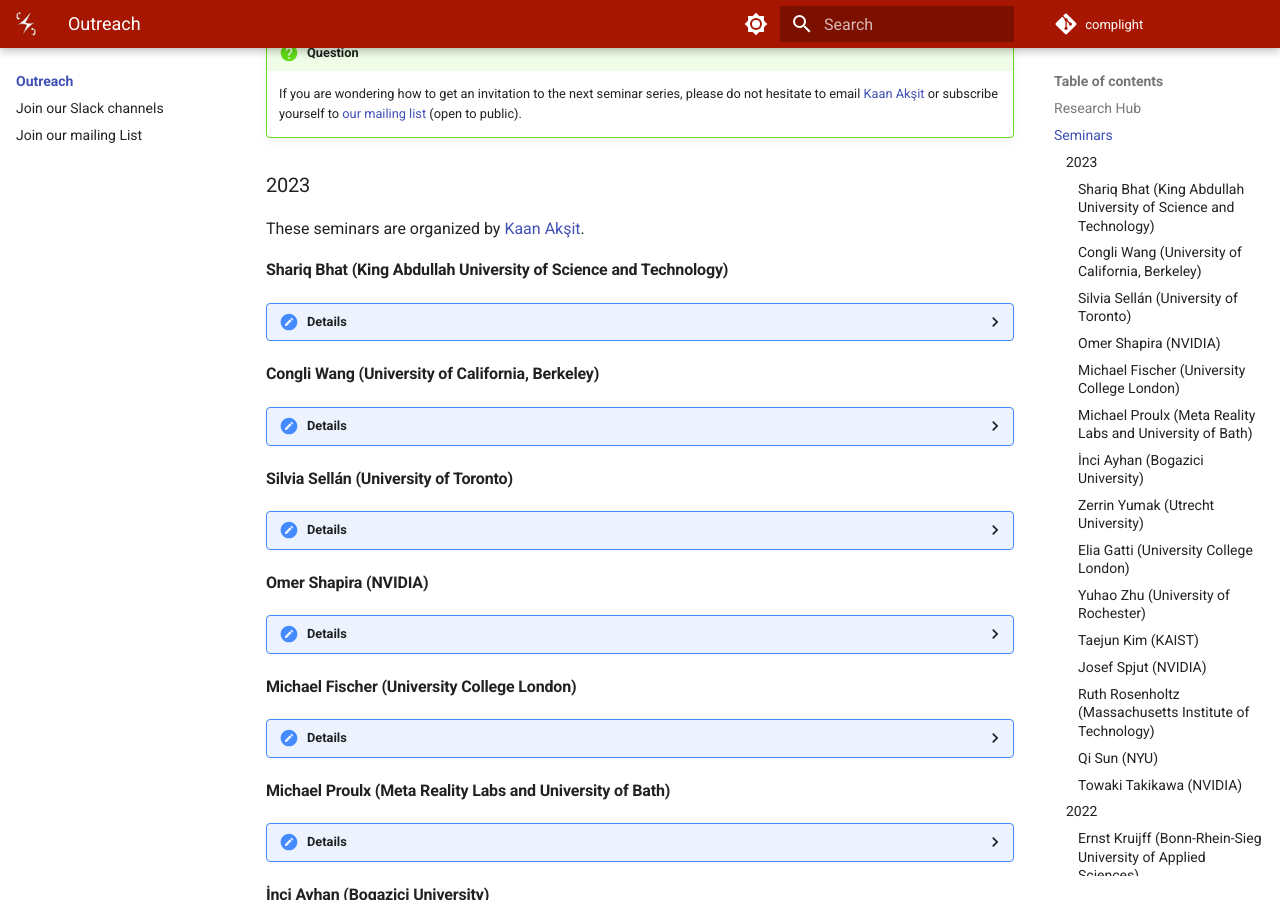
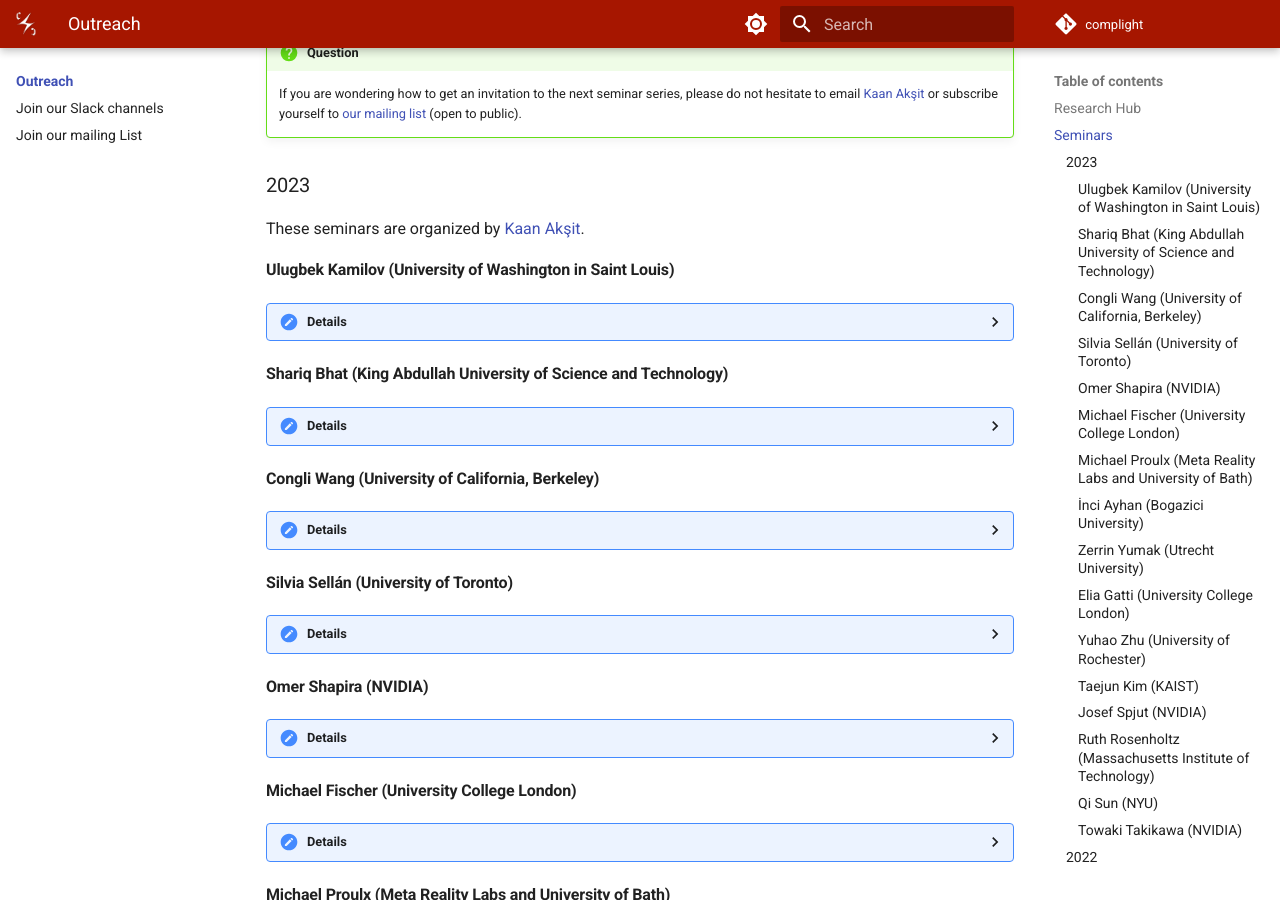
Before and after one commit to complight/complight.github.io, an MkDocs documentation site: the page built from docs/outreach/index.md, in a window 1280 px wide and 900 px high, scrolled down 943 px. Built offline with MkDocs 1.6.1 and Material for MkDocs 9.7.7, drawn with Linux system fonts in a browser that asks for light colours.

Commit message:
Updating presentations page.

```diff
--- a/docs/outreach/index.md
+++ b/docs/outreach/index.md
@@ -33,13 +33,24 @@ Overall, seminars are a blend of internal and external presenters.
 ### 2023
 These seminars are organized by [Kaan Akşit](https://kaanaksit.com).
 
+#### Ulugbek Kamilov (University of Washington in Saint Louis)
+??? Details
+    **Date:**
+    20th September 2023
+
+    **Presenter:** [ULugbek Kamilov](https://cigroup.wustl.edu/), Associate Professor of Electrical & Systems Engineering and Computer Science & Engineering at Washington University in St. Louis
+
+    **Title:** Plug-and-Play Models for Large-Scale Computational Imaging
+
+    **Watch:** [Recording (Password protected)](https://liveuclac-my.sharepoint.com/:v:/g/personal/ucackak_ucl_ac_uk/EWzcbpsGzvJPid-V3cWijdsBuLANYWu7gwHcWxkuhLlGVA?nav=eyJyZWZlcnJhbEluZm8iOnsicmVmZXJyYWxBcHAiOiJPbmVEcml2ZUZvckJ1c2luZXNzIiwicmVmZXJyYWxBcHBQbGF0Zm9ybSI6IldlYiIsInJlZmVycmFsTW9kZSI6InZpZXciLCJyZWZlcnJhbFZpZXciOiJNeUZpbGVzTGlua0RpcmVjdCJ9fQ&e=WNaPe2)
+
 
 #### Shariq Bhat (King Abdullah University of Science and Technology)
 ??? Details
     **Date:**
-    6th September 2023
+    13th September 2023
 
-    **Presenter:** [Shariq Bhat](), PhD Student at King Abdullah University of Science and Technology
+    **Presenter:** [Shariq Bhat](https://scholar.google.co.in/citations?user=nGbEcI8AAAAJ&hl=en), PhD Student at King Abdullah University of Science and Technology
 
     **Title:** A Journey Towards State-of-the-art Monocular Depth Estimation Using Adaptive Bins
 
```
